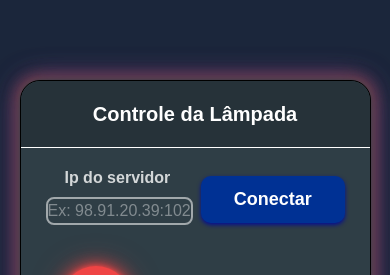
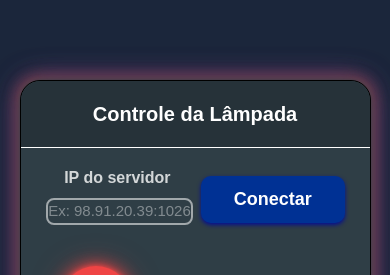
Before and after one commit to Leonardo-Daniel-SC/controle_lampada, a React (Vite) app: page / in a window 390 px wide. Shown: the top 275 px of the page. Built offline with nearby package versions, Linux system fonts and the light colour scheme.

Commit message:
corrigindo input text

```diff
--- a/src/components/ControleLampada.jsx
+++ b/src/components/ControleLampada.jsx
@@ -161,7 +161,7 @@ const ControleLampada = () => {
                 <div className="card-section">
                     <div className="card-informacoes">
                         <div className="card-servidor">
-                            <p className="servidor-titulo">Ip do servidor</p>
+                            <p className="servidor-titulo">IP do servidor</p>
                             <input type="text" name="" id="" className="caixa-ip"
                             placeholder="Ex: 98.91.20.39:1026" value={servidor}
                             onChange={(evento) => setServidor(evento.target.value)} />
--- a/src/index.css
+++ b/src/index.css
@@ -329,7 +329,7 @@ html {
     }
 
     .caixa-ip {
-        font-size: 16px;
+        font-size: 15px;
     }
 
     .btn-cnt {
```
